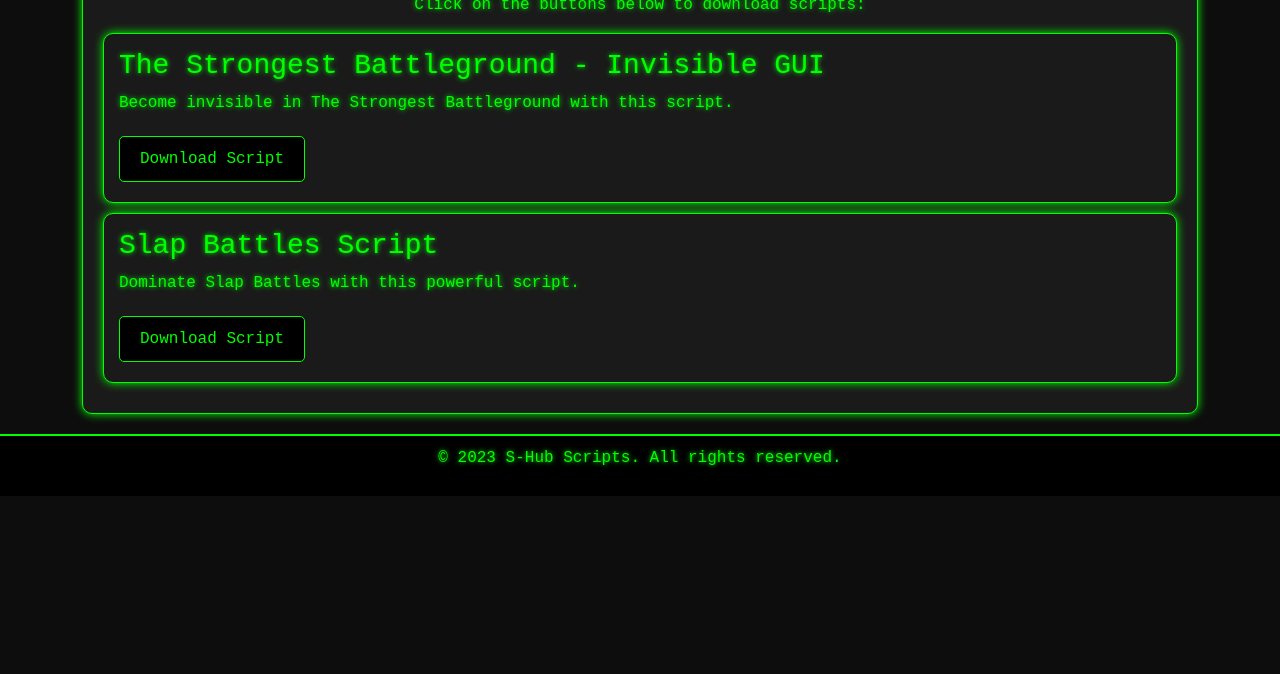
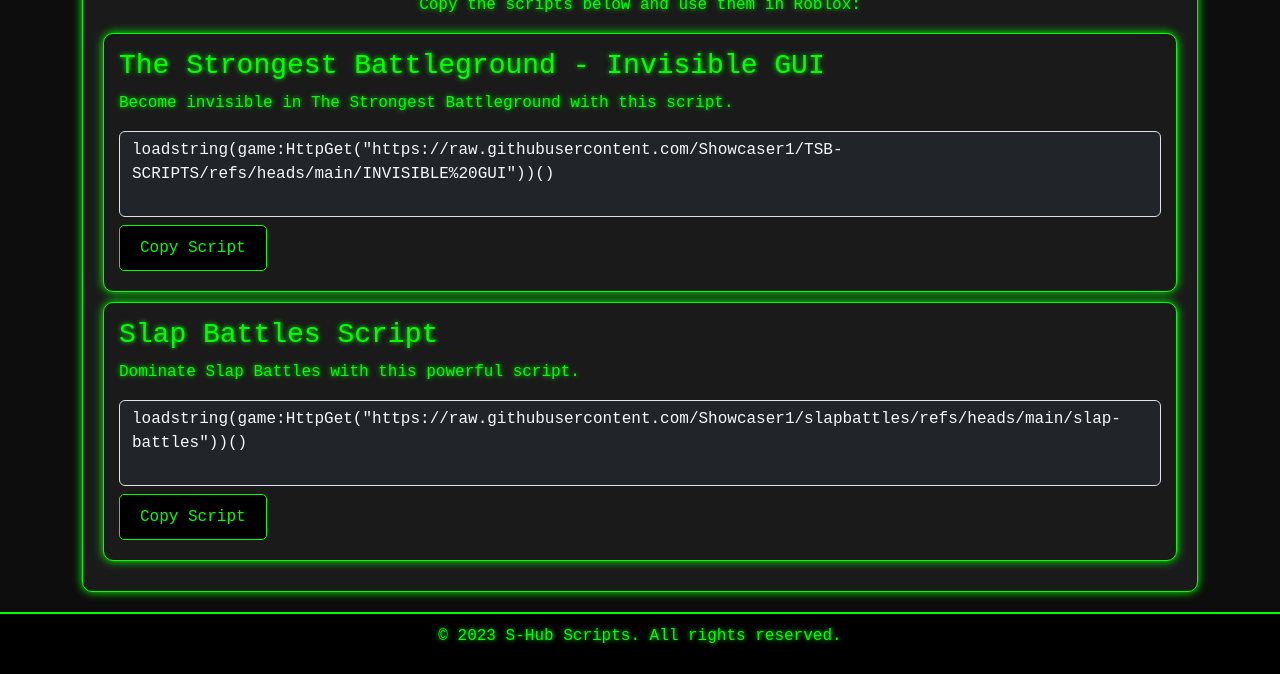
Before and after one commit to Showcaser1/script-hub, a plain HTML site: page index.html in a window 1280 px wide. Shown: the part 316-990 px from the top of the page. Before the commit the page ends 812 px from the top, so only its background shows below. Drawn offline with nearby package versions, Linux system fonts and the light colour scheme.

Commit message:
Updated index.html with copyable scripts and navigation

```diff
--- a/index.html
+++ b/index.html
@@ -31,7 +31,22 @@
             box-shadow: 0 0 10px #00ff00;
             margin-top: 20px;
         }
-        .download-btn {
+        .script-card {
+            background: #1a1a1a;
+            border: 1px solid #00ff00;
+            border-radius: 10px;
+            padding: 15px;
+            margin: 10px 0;
+            box-shadow: 0 0 10px #00ff00;
+        }
+        .script-card h3 {
+            color: #00ff00;
+            text-shadow: 0 0 5px #00ff00;
+        }
+        .script-card p {
+            color: #00ff00;
+        }
+        .copy-btn {
             background-color: #000;
             color: #00ff00;
             border: 1px solid #00ff00;
@@ -41,8 +56,9 @@
             display: inline-block;
             margin: 5px 0;
             transition: all 0.3s ease;
+            cursor: pointer;
         }
-        .download-btn:hover {
+        .copy-btn:hover {
             background-color: #00ff00;
             color: #000;
             box-shadow: 0 0 10px #00ff00;
@@ -87,28 +103,14 @@
             from, to { border-color: transparent; }
             50% { border-color: #00ff00; }
         }
-        .script-card {
-            background: #1a1a1a;
-            border: 1px solid #00ff00;
-            border-radius: 10px;
-            padding: 15px;
-            margin: 10px 0;
-            box-shadow: 0 0 10px #00ff00;
-        }
-        .script-card h3 {
-            color: #00ff00;
-            text-shadow: 0 0 5px #00ff00;
-        }
-        .script-card p {
-            color: #00ff00;
-        }
     </style>
 </head>
 <body>
     <!-- Navigation Bar -->
     <nav class="navbar navbar-expand-lg navbar-dark">
         <div class="container">
-            <a class="navbar-brand glow" href="#">S-Hub Scripts</a>
+            <a class="navbar-brand glow" href="index.html">S-Hub Scripts</a>
+            <a class="navbar-brand glow" href="videos.html">YouTube Videos</a>
         </div>
     </nav>
 
@@ -121,19 +123,25 @@
     <div class="container mt-4">
         <div class="download-section">
             <h2 class="text-center glow">Download Roblox Scripts</h2>
-            <p class="text-center">Click on the buttons below to download scripts:</p>
+            <p class="text-center">Copy the scripts below and use them in Roblox:</p>
 
             <!-- Script Cards -->
             <div class="script-card">
                 <h3>The Strongest Battleground - Invisible GUI</h3>
                 <p>Become invisible in The Strongest Battleground with this script.</p>
-                <a href="scripts/script1.txt" download class="download-btn">Download Script</a>
+                <textarea id="script1" readonly class="form-control bg-dark text-light" rows="3" style="resize: none;">
+loadstring(game:HttpGet("https://raw.githubusercontent.com/Showcaser1/TSB-SCRIPTS/refs/heads/main/INVISIBLE%20GUI"))()
+                </textarea>
+                <button class="copy-btn mt-2" onclick="copyScript('script1')">Copy Script</button>
             </div>
 
             <div class="script-card">
                 <h3>Slap Battles Script</h3>
                 <p>Dominate Slap Battles with this powerful script.</p>
-                <a href="scripts/script2.txt" download class="download-btn">Download Script</a>
+                <textarea id="script2" readonly class="form-control bg-dark text-light" rows="3" style="resize: none;">
+loadstring(game:HttpGet("https://raw.githubusercontent.com/Showcaser1/slapbattles/refs/heads/main/slap-battles"))()
+                </textarea>
+                <button class="copy-btn mt-2" onclick="copyScript('script2')">Copy Script</button>
             </div>
         </div>
     </div>
@@ -145,5 +153,14 @@
 
     <!-- Bootstrap JS (Optional) -->
     <script src="https://cdn.jsdelivr.net/npm/bootstrap@5.3.0/dist/js/bootstrap.bundle.min.js"></script>
+    <!-- Copy Script Function -->
+    <script>
+        function copyScript(id) {
+            const scriptText = document.getElementById(id);
+            scriptText.select();
+            document.execCommand('copy');
+            alert('Script copied to clipboard!');
+        }
+    </script>
 </body>
 </html>
```
